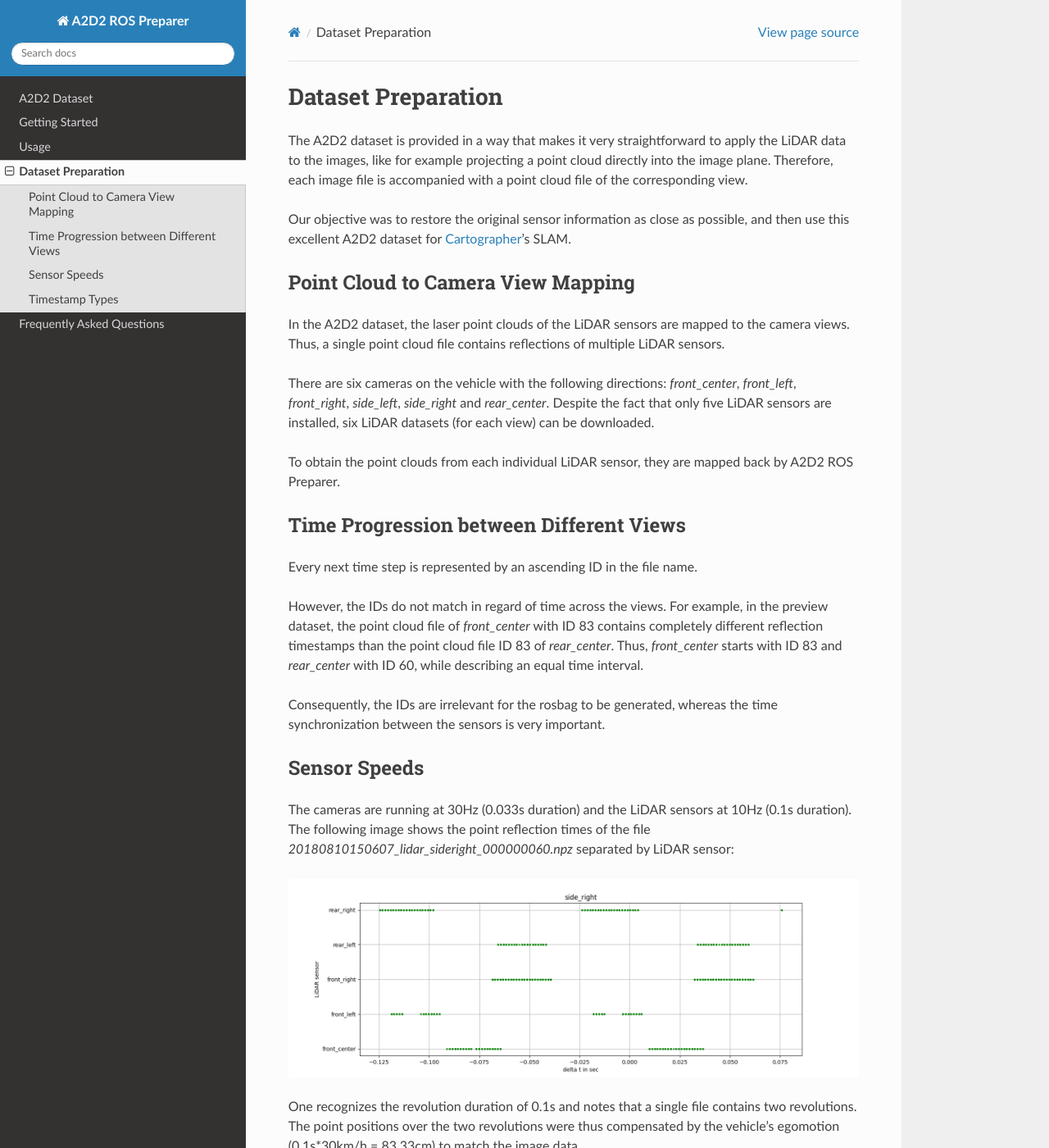
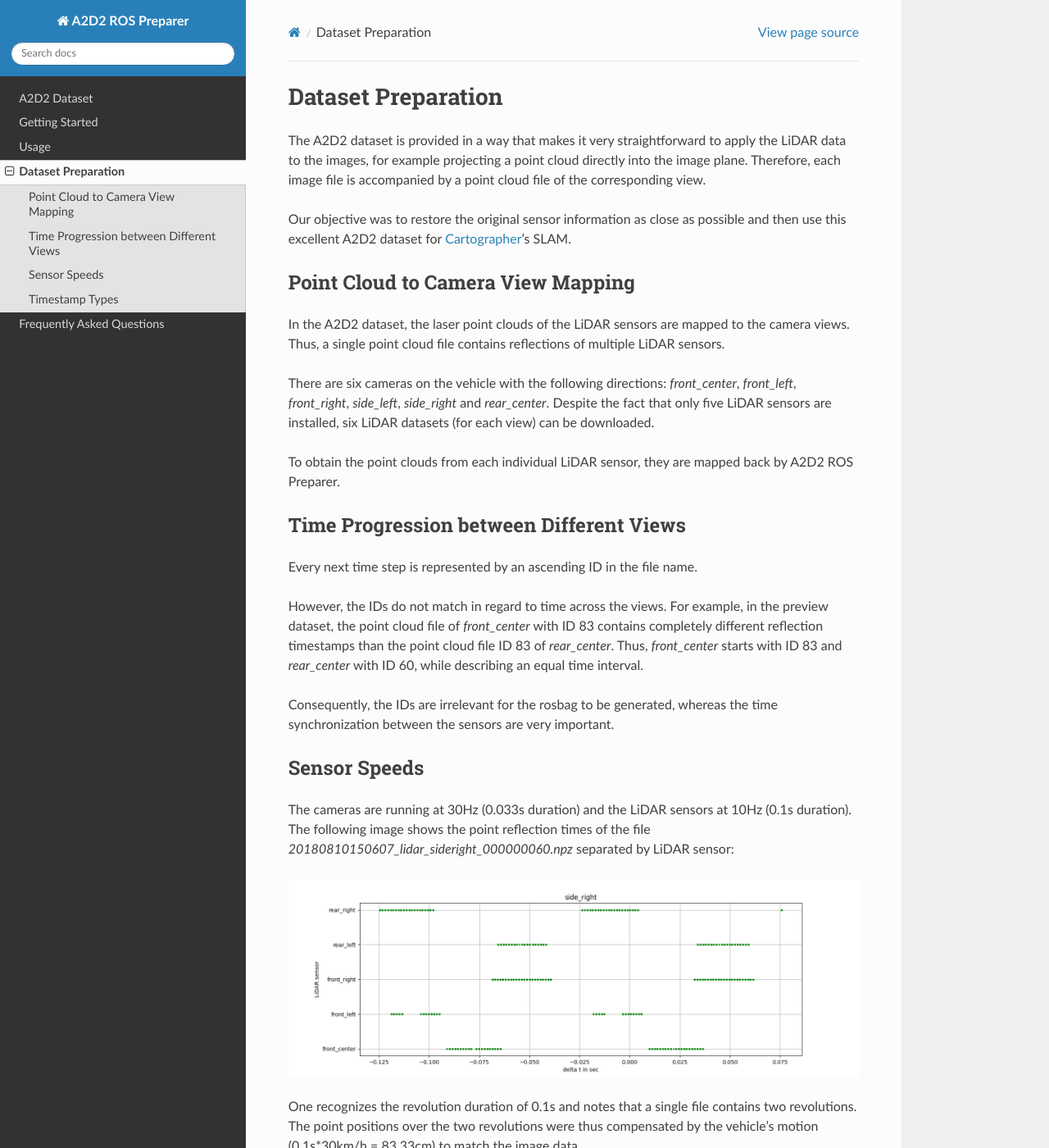
Before and after one commit to tum-gis/a2d2_ros_preparer, a Sphinx documentation site: the page built from docs/source/dataset_preparation.rst, in a window 1280 px wide and 1400 px high. Shown: the whole window at 82% size. Built offline with Sphinx 7.4.7 and the Read the Docs theme 2.0.0, drawn with Linux system fonts in a browser that asks for light colours; some of the changed text lies outside the part shown.

Commit message:
improved docs

```diff
--- a/docs/source/dataset_preparation.rst
+++ b/docs/source/dataset_preparation.rst
@@ -3,10 +3,10 @@
 ===================
 
 The A2D2 dataset is provided in a way that makes it very straightforward to apply the LiDAR data to the images,
-like for example projecting a point cloud directly into the image plane. Therefore, each image file is accompanied
-with a point cloud file of the corresponding view.
+for example projecting a point cloud directly into the image plane. Therefore, each image file is accompanied
+by a point cloud file of the corresponding view.
 
-Our objective was to restore the original sensor information as close as possible, and then use this excellent
+Our objective was to restore the original sensor information as close as possible and then use this excellent
 A2D2 dataset for `Cartographer`_'s SLAM.
 
 .. _Cartographer: https://github.com/cartographer-project/cartographer
@@ -28,13 +28,13 @@
 
 Every next time step is represented by an ascending ID in the file name.
 
-However, the IDs do not match in regard of time across the views.
+However, the IDs do not match in regard to time across the views.
 For example, in the preview dataset, the point cloud file of `front_center` with ID 83 contains completely different
 reflection timestamps than the point cloud file ID 83 of `rear_center`.
 Thus, `front_center` starts with ID 83 and  `rear_center` with ID 60, while describing an equal time interval.
 
 Consequently, the IDs are irrelevant for the rosbag to be generated, whereas the time synchronization between the
-sensors is very important.
+sensors are very important.
 
 Sensor Speeds
 =============
@@ -47,7 +47,7 @@
     :width: 100%
 
 One recognizes the revolution duration of 0.1s and notes that a single file contains two revolutions.
-The point positions over the two revolutions were thus compensated by the vehicle's egomotion (0.1s*30km/h = 83.33cm)
+The point positions over the two revolutions were thus compensated by the vehicle's motion (0.1s*30km/h = 83.33cm)
 to match the image data.
 
 As each LiDAR file contains reflections within a timespan of 0.2s and the files are provided according to the
@@ -56,7 +56,7 @@
 .. image:: ../assets/sensor_timing.svg
     :width: 100%
 
-This leads to point duplicates (same timestamp, different position due to vehicle egomotion compensation),
+This leads to point duplicates (same timestamp, different position due to vehicle ego-motion compensation),
 which are removed by A2D2 ROS Preparer for the generation of the rosbag.
 
 Timestamp Types
@@ -69,7 +69,7 @@
 * Camera meta information (.json): `cam_tstamp` field denotes the master time
 * Bus signal file (.json): `time` denotes the master time
 
-However, there is a constant offset between the two time types, which is identified and subtracted out,
+However, there is a constant offset between the two-time types, which is identified and subtracted out,
 when generating the rosbag.
 
 .. _A2D2 page: https://www.a2d2.audi/a2d2/en/sensor-setup.html
```
Also changed, not shown: docs/source/usage.rst (+5 -5 lines).
